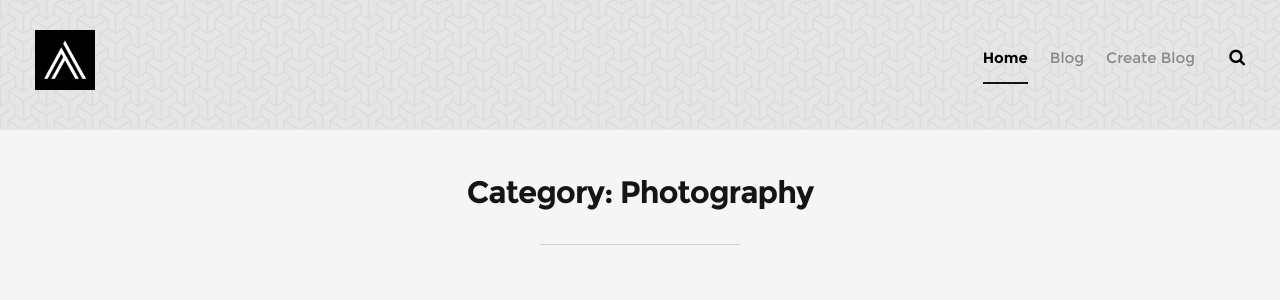
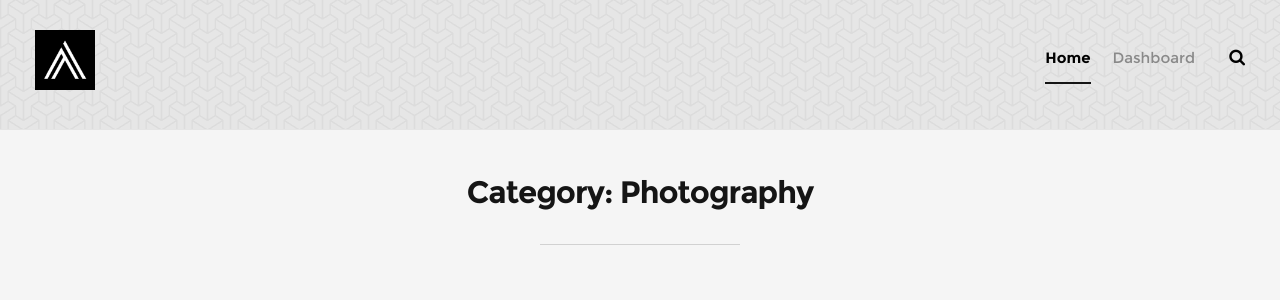
Before and after one commit to richard1615/Blog-Application, a Flask app: page / in a window 1280 px wide. Shown: the top 300 px of the page. Run offline with Flask 3, Linux system fonts and the light colour scheme; data comes from the database, SQL or seed files in the repository.

Commit message:
Index (home page): Update to the header

```diff
--- a/templates/index.html
+++ b/templates/index.html
@@ -7,7 +7,7 @@
    <!--- basic page needs
    ================================================== -->
    <meta charset="utf-8">
-	<title>Category Page - Abstract</title>
+	<title>Index</title>
 	<meta name="description" content="">
 	<meta name="author" content="">
 
@@ -51,10 +51,7 @@
 	   	<nav id="main-nav-wrap">
 				<ul class="main-navigation sf-menu">
 					<li class="current"><a href="#" title="">Home</a></li>
-					<li>
-						<a href="blog.html" title="">Blog</a>
-					</li>
-					<li><a href="{{url_for('create')}}" title="">Create Blog</a></li>
+					<li><a href="{{url_for('dashboard')}}" title="">Dashboard</a></li>
 				</ul>
 			</nav> <!-- end main-nav-wrap -->
 
@@ -105,7 +102,7 @@
 			<article class="brick entry format-standard animate-this">
 
 			  <div class="entry-thumb">
-				 <a href="blog.html" class="thumb-link">
+				 <a href="{{url_for('blog', blog_id = blog.id)}}" class="thumb-link">
 					 <img src="/static/images/thumbs/diagonal-building.jpg" alt="building">
 				 </a>
 			  </div>
@@ -120,7 +117,7 @@
 						  </span>
 					  </div>
 
-					  <h1 class="entry-title"><a href="single-standard.html">{{blog.title}}</a></h1>
+					  <h1 class="entry-title"><a href="{{url_for('blog', blog_id = blog.id)}}">{{blog.title}}</a></h1>
 
 				  </div>
 					   <div class="entry-excerpt">
```
